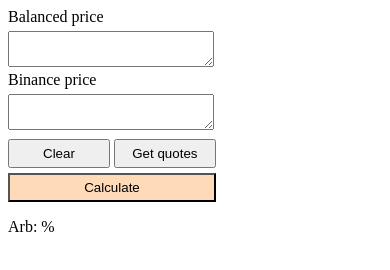
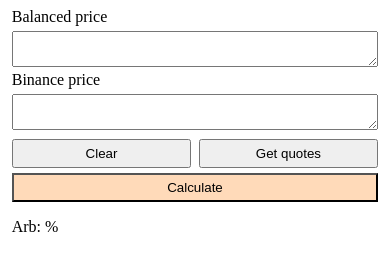
Before and after one commit to IvanMladenov/simpleCryptoArbFinder, a plain HTML site: page index.html in a window 390 px wide. Drawn offline with nearby package versions, Linux system fonts and the light colour scheme.

Commit message:
move style to seperate file and make it responsive

```diff
--- /dev/null
+++ b/css/main.css
@@ -0,0 +1,32 @@
+#formContainer{
+    width: 250px;
+}
+textarea{
+    margin-top: 5px;
+    width: 100%;
+    box-sizing: border-box;
+}
+button{
+    margin-top: 5px;
+    width: 49%;
+    padding: 5px;
+}
+#buttonsContainer{
+    width: 100%;
+    font-size: 0;
+}
+.success-tick{
+    position: relative;
+    margin-left: -35px;
+    display: none;
+    font-size: xx-large;
+    color: green;
+    vertical-align: text-bottom;
+}
+
+@media only screen and (max-width: 600px) {
+    #formContainer{
+        width: 98%;
+        margin: 0 auto;
+    }
+}
--- a/index.html
+++ b/index.html
@@ -2,32 +2,13 @@
 <html>
 <head>
 <link rel="icon"  href="content/favicon.ico"/>
+<link rel="stylesheet" href="css/main.css">
 <title>DEX ARB</title>
 <script src="https://ajax.googleapis.com/ajax/libs/jquery/3.5.1/jquery.min.js"></script>
-<style>
-    textarea{
-        margin-top: 5px;
-        width: 200px;
-    }
-    button{
-        margin-top: 5px;
-        width: 49%;
-        padding: 5px;
-    }
-    #buttonsContainer{
-        width: 208px;
-    }
-    .success-tick{
-        display: none;
-        font-size: xx-large;
-        color: green;
-        vertical-align: text-bottom;
-    }
-</style>
 </head>
 
 <body>
-    <div id="formContainer" style="width: 250px;">
+    <div id="formContainer">
         <label for="dex">Balanced price</label><br>
         <textarea name="dex"></textarea><span class="success-tick">&#10003;</span>
         <br>
@@ -36,14 +17,12 @@
         <textarea name="exchange"></textarea><span class="success-tick">&#10003;</span>
 
         <div id="buttonsContainer">
-            <button id="clearBtn">Clear</button>
-            <button id="getQuotes">Get quotes</button><br>
+            <button id="clearBtn" style="width: 49%; margin-right: 2%;">Clear</button>
+            <button id="getQuotes" style="width: 49%;">Get quotes</button><br>
             <button id="calculateBtn" style="width: 100%; background-color: peachpuff;">Calculate</button>
         </div>
+        <p>Arb: <span id="otuputElement"></span>%</p>
     </div>
-
-
-    <p>Arb: <span id="otuputElement"></span>%</p>
 
     <script src="scripts/main.js"></script>
 </body>
```
